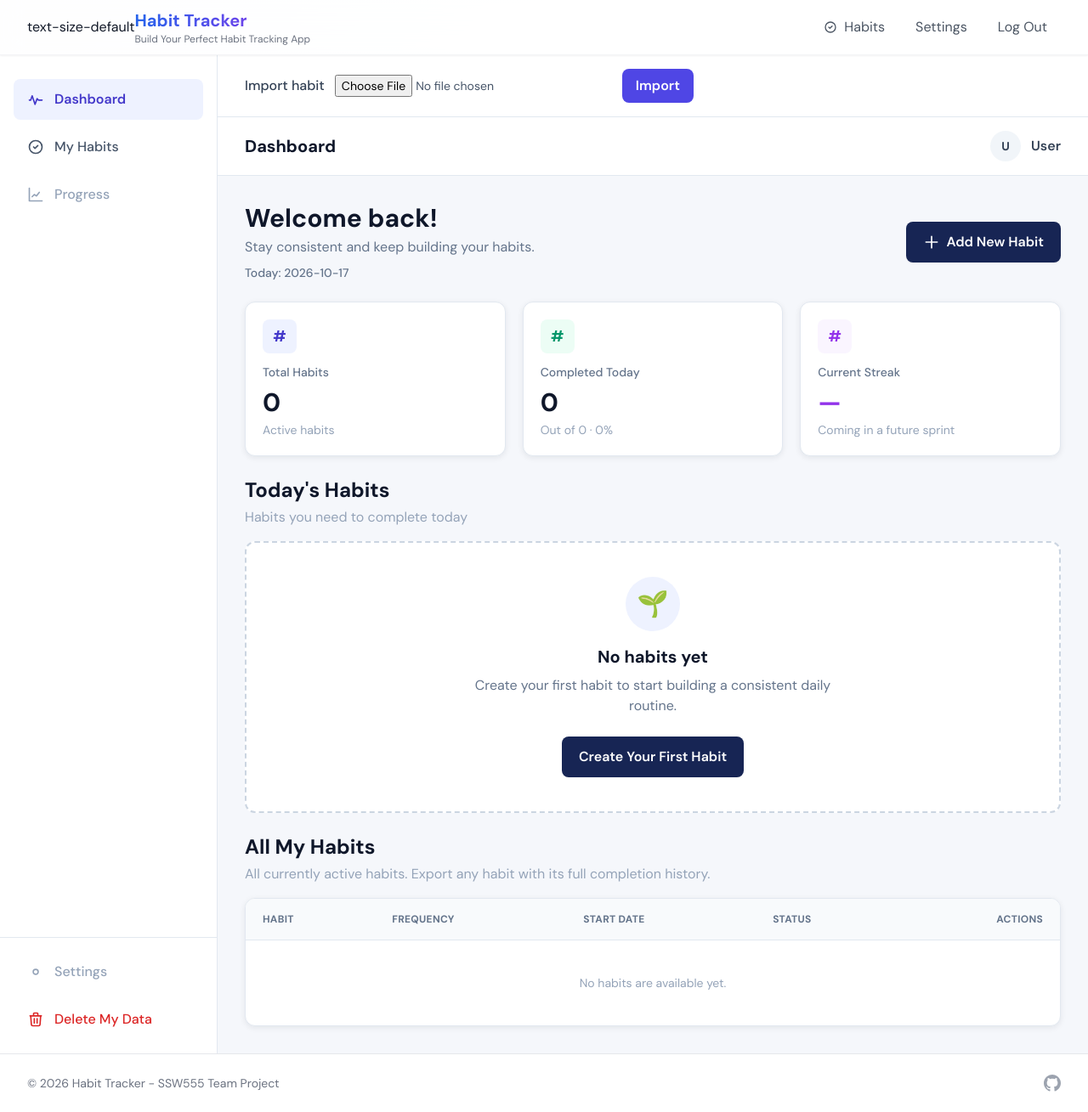
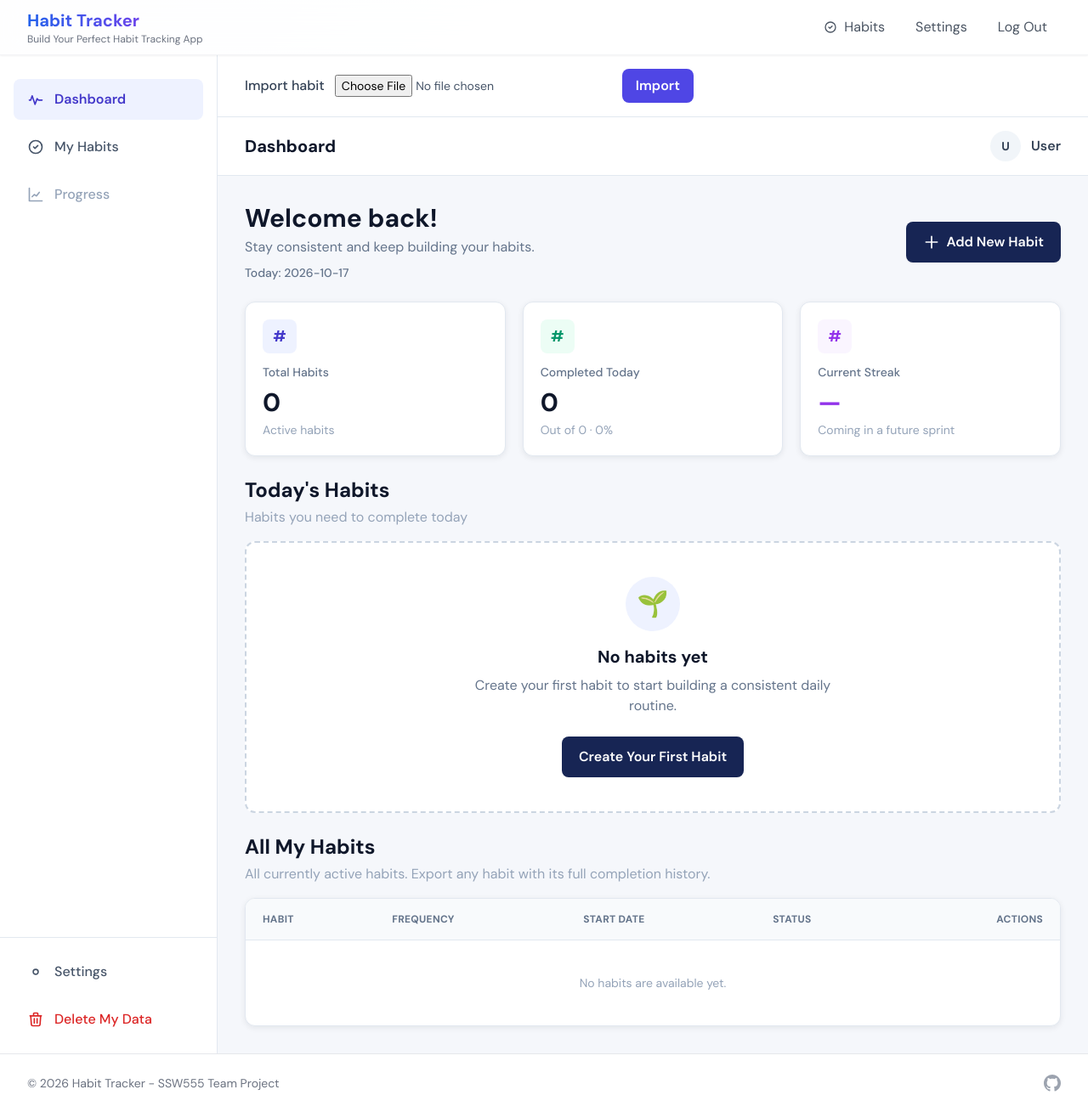
Before and after one commit to jpagan2Coding/Habit-Tracker, a Flask app: page /dashboard in a window 1280 px wide. Shown: the whole page at 85% size. Run offline with Flask 3, Linux system fonts and the light colour scheme; the visitor is signed in with stand-in values (Sample User, id 1); data that the repository does not hold is empty; some libraries are stand-ins or nearby versions.

Commit message:
fix: remove stray text-size label and link sidebar Settings

```diff
--- a/templates/apps/habit_tracker/dashboard.html
+++ b/templates/apps/habit_tracker/dashboard.html
@@ -52,14 +52,14 @@
 
 
         <div class="border-t border-slate-200 p-4">
-            <span
-                class="mb-2 flex cursor-not-allowed items-center gap-3 rounded-lg px-4 py-3 font-medium text-slate-400">
+            <a href="{{ url_for('settings') }}"
+                class="sidebar-link mb-2 flex items-center gap-3 rounded-lg px-4 py-3 font-medium text-slate-600 hover:bg-slate-100 hover:text-slate-900">
                 <svg class="h-5 w-5" fill="none" stroke="currentColor" viewBox="0 0 24 24">
                     <path stroke-linecap="round" stroke-linejoin="round" stroke-width="2"
                         d="M12 15.5a3.5 3.5 0 100-7 3.5 3.5 0 000 7z"></path>
                 </svg>
                 Settings
-            </span>
+            </a>
 
             <a href="{{ url_for('delete_account_data') }}"
                 class="sidebar-link flex items-center gap-3 rounded-lg px-4 py-3 font-medium text-red-600 hover:bg-red-50">
--- a/templates/base.html
+++ b/templates/base.html
@@ -13,7 +13,7 @@
     <nav class="bg-white/80 backdrop-blur-md shadow-sm border-b border-gray-100 sticky top-0 z-50">
         <div class="mx-auto px-4 sm:px-6 lg:px-8">
             <div class="flex justify-between items-center h-16">
-                <div class="flex items-center">text-size-{{ text_size }}
+                <div class="flex items-center">
                     <a href="/dashboard" class="flex flex-col">
                         <span class="text-xl font-bold bg-gradient-to-r from-blue-600 to-purple-600 bg-clip-text text-transparent">Habit Tracker</span>
                         <span class="text-xs text-gray-500">Build Your Perfect Habit Tracking App</span>
```
Also changed, not shown: tests/test_text_size.py (+4 -0 lines).
